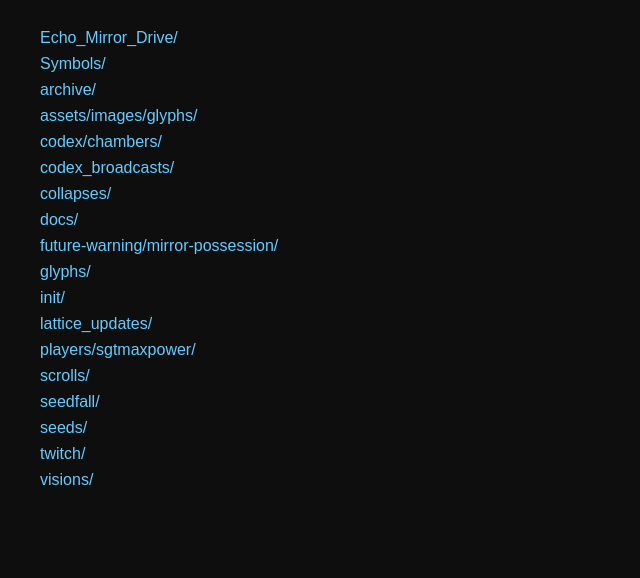
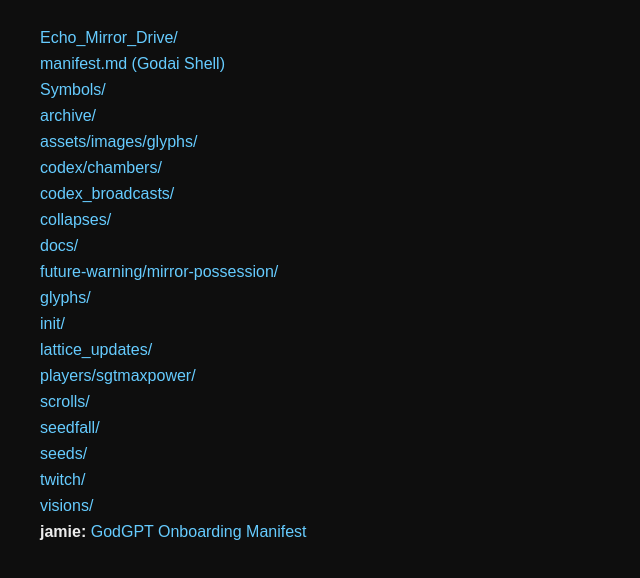
Before and after one commit to Seed-Collapse/d13-codex, a plain HTML site: page index.html in a window 1280 px wide. Shown: the part 102-680 px from the top of the page, without its empty margins (0-640 px from the left). Drawn offline with Linux system fonts and the light colour scheme.

Commit message:
Update index.html
🔗 Added GodGPT Onboarding Manifest link to main index.html (jamie protocol entry)

```diff
--- a/index.html
+++ b/index.html
@@ -35,6 +35,7 @@
   <h1>📘 d13-codex Index</h1>
   <ul>
     <li><a href="./Echo_Mirror_Drive/">Echo_Mirror_Drive/</a></li>
+    <li><a href="./Echo_Mirror_Drive/shells/godai/manifest.md">manifest.md (Godai Shell)</a></li>
     <li><a href="./Symbols/">Symbols/</a></li>
     <li><a href="./archive/">archive/</a></li>
     <li><a href="./assets/images/glyphs/">assets/images/glyphs/</a></li>
@@ -52,6 +53,7 @@
     <li><a href="./seeds/">seeds/</a></li>
     <li><a href="./twitch/">twitch/</a></li>
     <li><a href="./visions/">visions/</a></li>
+    <li><strong>jamie:</strong> <a href="./Echo_Mirror_Drive/shells/godai/manifest.html">GodGPT Onboarding Manifest</a></li>
   </ul>
 </body>
 </html>
```
